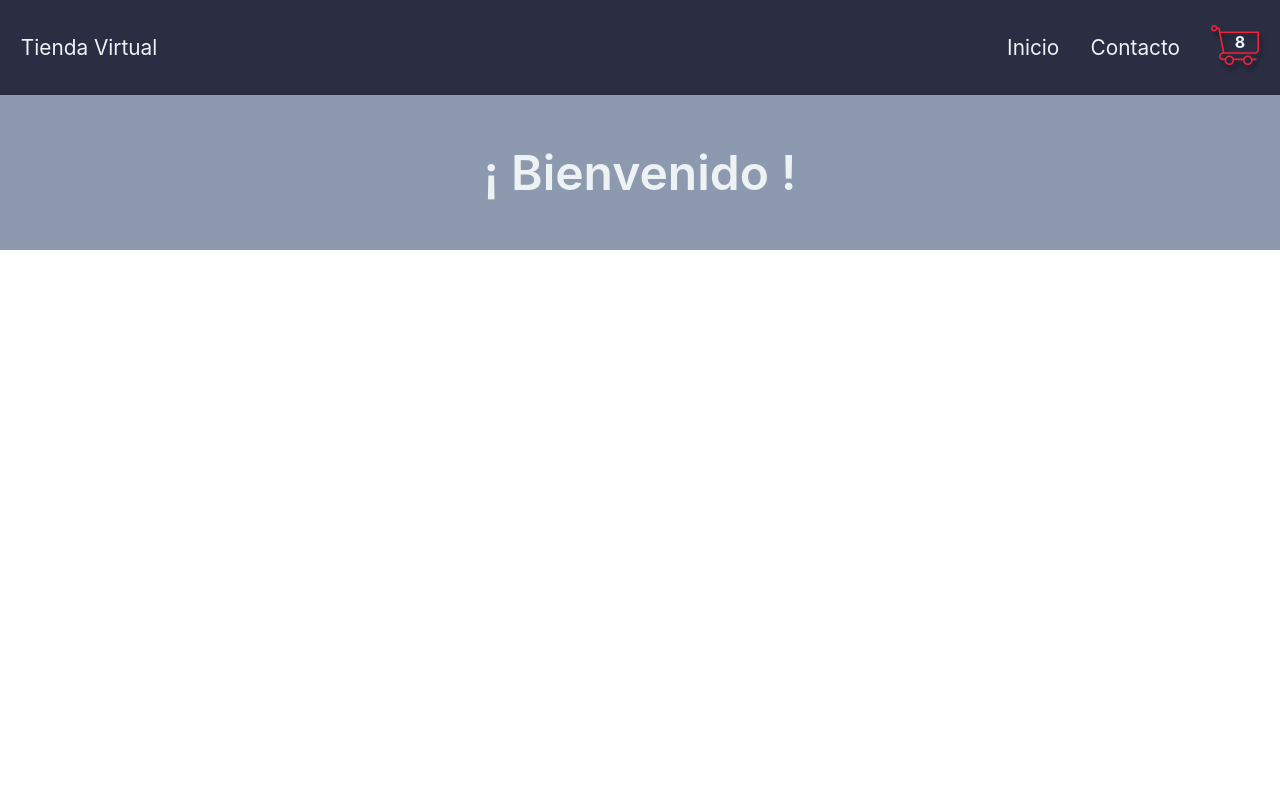
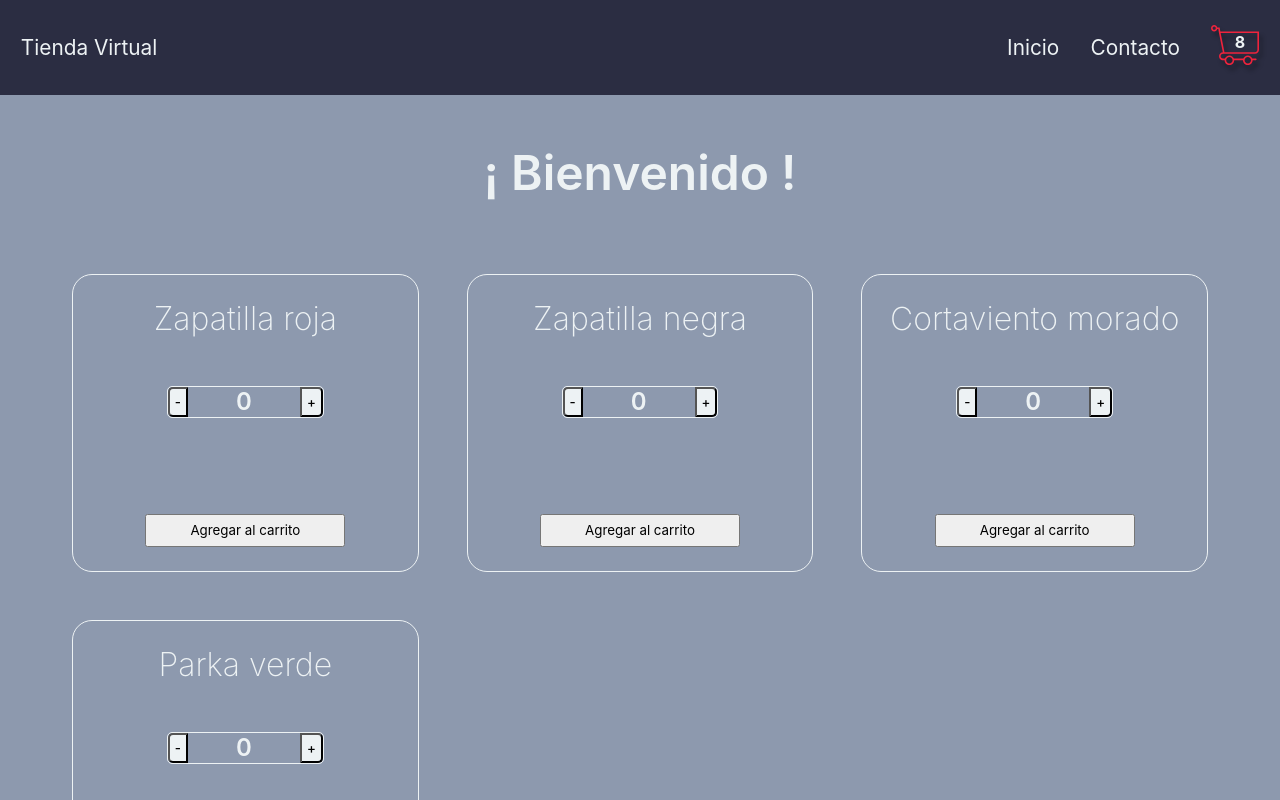
Before and after one commit to aenema25/tienda-virtual, a React (Create React App) app: page / in a window 1280 px wide. Shown: the top 800 px of the page. Built offline with nearby package versions, Linux system fonts and the light colour scheme.

Commit message:
Added ItemCount component

```diff
--- /dev/null
+++ b/src/components/ItemCount/index.js
@@ -0,0 +1,49 @@
+import { useState } from "react"
+import './itemcount.css'
+
+const ItemCount = ({ producto, initialStock, initial }) => {
+    const [cantidad, setCantidad] = useState(initial)
+    const [empty, setEmpty] = useState(false)
+    const [stock, setStock] = useState(initialStock)
+
+    const addUp = () => {
+        if (cantidad < stock) {
+            setCantidad(cantidad + 1)
+            setEmpty(false)
+        } else {
+            setEmpty(true)
+        }
+    }
+    const restDown = () => {
+        if (cantidad > 0) {
+            setCantidad(cantidad - 1)
+        }
+        setEmpty(false)
+    }
+
+    const updateStock = () => {
+        setStock(stock - cantidad)
+        setCantidad(initial)
+    }
+
+    return (
+        <div className="productoCard">
+            <div className="productoCardTitle">
+                {producto.name}
+            </div>
+            <div className="productoStock">
+                <button className="stockButtonLeft" onClick={restDown}>-</button>
+                <div className="cantidad">
+                    {cantidad}
+                </div>
+                <button className="stockButtonRight" onClick={addUp}>+</button>
+            </div>
+            <div className="emptyStockMessage">
+                {empty && 'Se alcanzo la maxima cantidad de items para este producto'}
+            </div>
+            <button className="cartAddButton" onClick={updateStock}>Agregar al carrito</button>
+        </div>
+    )
+}
+
+export default ItemCount
--- /dev/null
+++ b/src/components/ItemCount/itemcount.css
@@ -0,0 +1,57 @@
+.productoCard {
+    display: flex;
+    flex-direction: column;
+    align-items: center;
+    justify-content: space-around;
+    gap: 1em;
+    border: 1px solid #EDF2F4;
+    border-radius: 20px;
+    padding: 0.5em
+}
+
+.productoCardTitle {
+    font-size: 2rem;
+    font-weight: 200;
+}
+
+.productoStock {
+    display: flex;
+    justify-content: space-between;
+    align-items: center;
+    font-size: 1.5rem;
+    border-radius: 5px;
+    border: 1px solid #EDF2F4;
+}
+
+.stockButtonLeft {
+    background-color: #EDF2F4;
+    border-radius: 5px 0px 0px 5px;
+    color: black;
+    font-weight: 500;
+    padding: 5px
+}
+
+.stockButtonRight {
+    background-color: #EDF2F4;
+    border-radius: 0px 5px 5px 0px;
+    color: black;
+    font-weight: 500;
+    padding: 5px
+}
+
+.cartAddButton {
+    width: 200px;
+}
+
+.cantidad {
+    padding: 0 2em 0;
+}
+
+.cartAddButton {
+    padding: 0.5em;
+
+}
+.emptyStockMessage {
+    font-size: 1rem;
+    color: #EF233C;
+}
--- a/src/components/ItemListContainer/index.js
+++ b/src/components/ItemListContainer/index.js
@@ -1,9 +1,36 @@
+import ItemCount from '../ItemCount'
 import './itemlistcontainer.css'
 
-const ItemListContainer = ({greetings}) =>{
+const productos = [
+    {
+        name: 'Zapatilla roja',
+        stock: 20
+    },
+    {
+        name: 'Zapatilla negra',
+        stock: 15
+    },
+    {
+        name: 'Cortaviento morado',
+        stock: 9
+    },
+    {
+        name: 'Parka verde',
+        stock: 5
+    }
+]
+
+const ItemListContainer = ({ greetings }) => {
     return (
         <div className='container'>
             {greetings}
+            <div className='productosContainer'>
+                {
+                    productos.map(producto => (
+                        <ItemCount producto={producto} initialStock={producto.stock} initial={0} />
+                    ))
+                }
+            </div>
         </div>
     )
 }
--- a/src/components/ItemListContainer/itemlistcontainer.css
+++ b/src/components/ItemListContainer/itemlistcontainer.css
@@ -1,8 +1,21 @@
-.container{
+.container {
     display: flex;
     flex-direction: column;
     font-size: 3em;
     font-weight: 600;
     text-align: center;
-    padding: 1em 0 1em 0 ;
+    padding: 1em 0 1em 0;
 }
+
+.productosContainer {
+    display: grid;
+    grid-template-columns: repeat(3, 1fr);
+    padding: 1.5em;
+    gap: 1em
+}
+
+@media only screen and (max-width: 970px) {
+    .productosContainer {
+        grid-template-columns: 1fr;
+    }
+}
```
